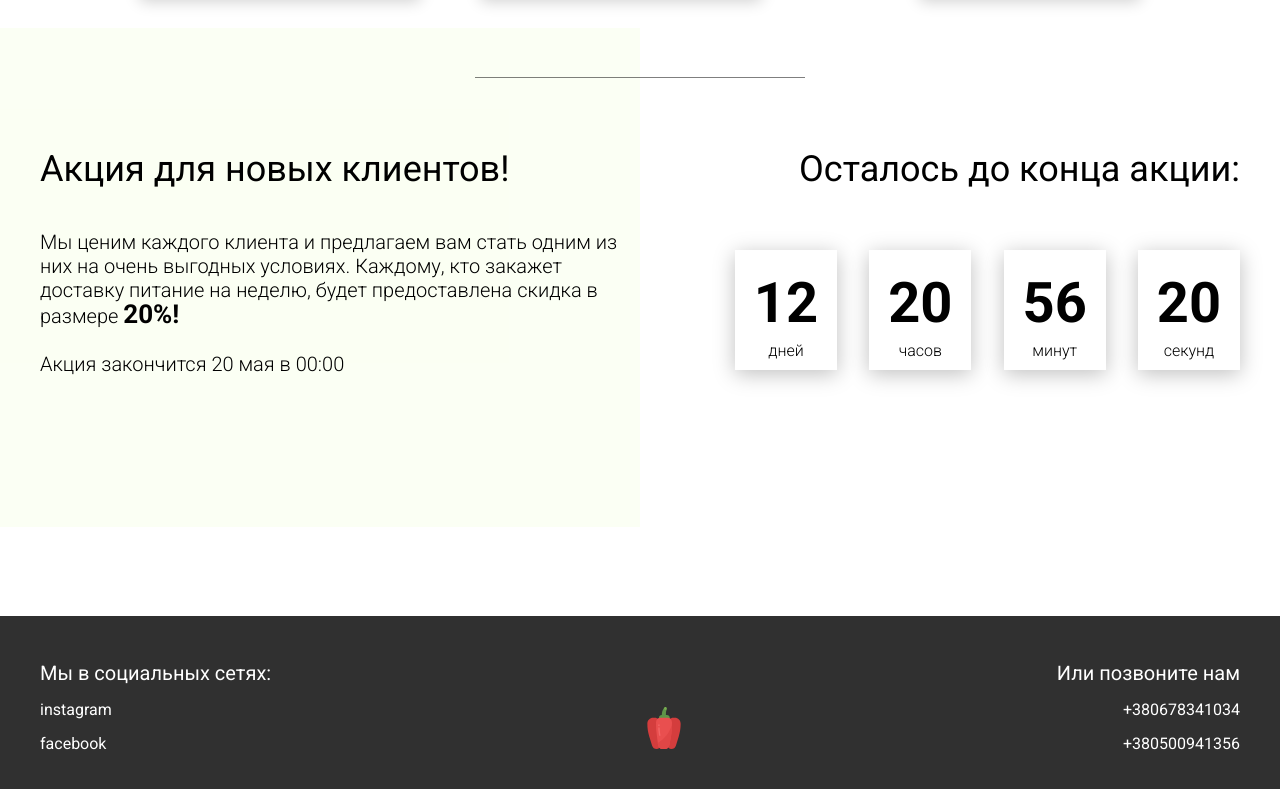
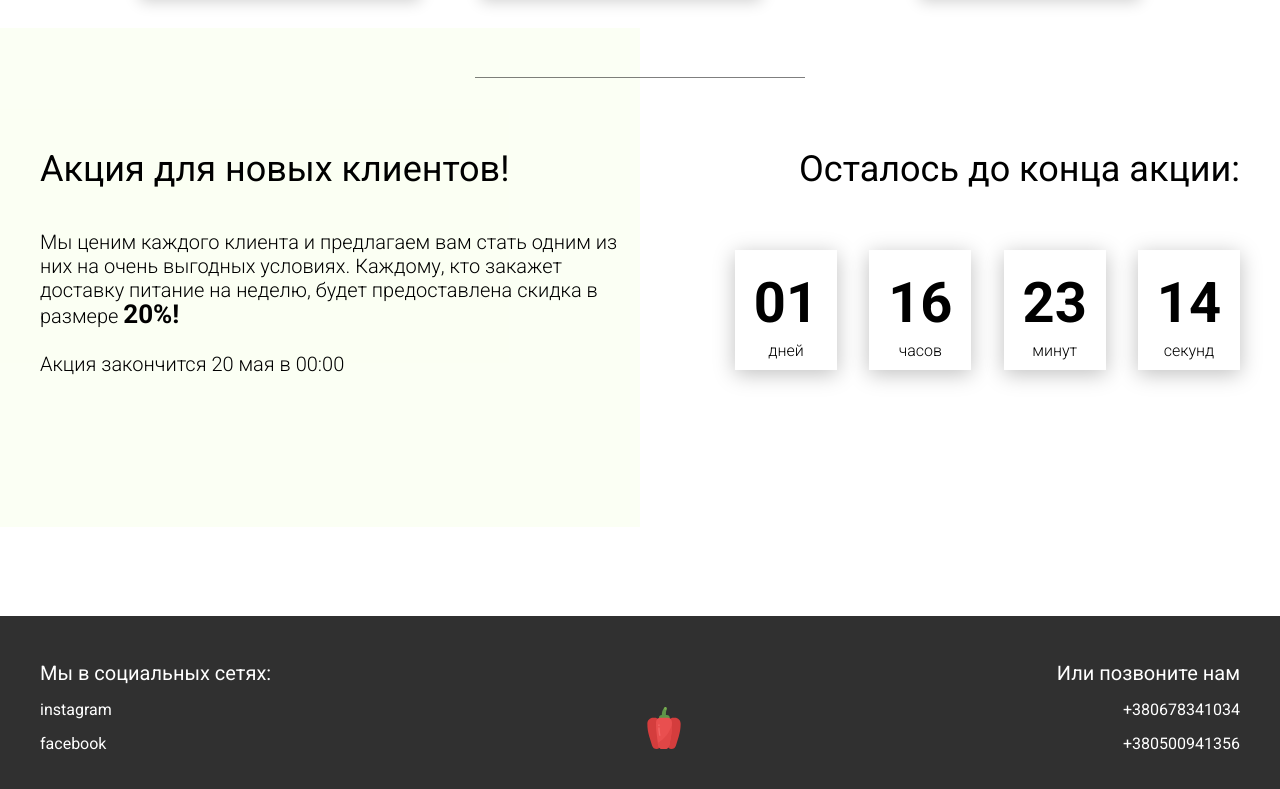
Before and after one commit to andreinovikau92/food_js, a plain HTML site: page index.html in a window 1280 px wide. Shown: the part 3448-4237 px from the top of the page. Drawn offline with Linux system fonts and the light colour scheme.

Commit message:
add in script timer

```diff
--- a/js/script.js
+++ b/js/script.js
@@ -1,5 +1,5 @@
 document.addEventListener('DOMContentLoaded', () => {
-
+    // Tabs
     const tabs = document.querySelectorAll('.tabheader__item'),
           tabsContent = document.querySelectorAll('.tabcontent'),
           tabsParent = document.querySelector('.tabheader__items');
@@ -36,4 +36,58 @@ document.addEventListener('DOMContentLoaded', () => {
             });
         }
     });
+
+    // Timer
+
+    const deadline = '2021-11-15';
+
+    function getTimeRemaining(endtime) {
+        const t = Date.parse(endtime) - Date.parse(new Date()),
+              days = Math.floor(t / (1000 * 60 * 60 * 24)),
+              hours = Math.floor ((t / (1000 * 60 * 60) % 24)),
+              minutes = Math.floor ((t / 1000 / 60) % 60),
+              seconds = Math.floor ((t / 1000) % 60);
+
+        return {
+            'total': t,
+            'days': days,
+            'hours': hours,
+            'minutes': minutes,
+            'seconds': seconds
+        };
+    }
+
+    function getZero(num) {
+        if (num >= 0 && num < 10) {
+            return `0${num}`;
+        } else {
+            return  num;
+        }
+    }
+
+    function setClock(selector, endtime) {
+        const timer = document.querySelector(selector),
+              days = timer.querySelector('#days'),
+              hours = timer.querySelector('#hours'),
+              minutes = timer.querySelector('#minutes'),
+              seconds = timer.querySelector('#seconds'),
+              timeInterval = setInterval(updateClock, 1000);
+
+        updateClock();
+
+        function updateClock() {
+            const t = getTimeRemaining(endtime);
+
+            days.innerHTML = getZero(t.days);
+            hours.innerHTML = getZero(t.hours);
+            minutes.innerHTML = getZero(t.minutes);
+            seconds.innerHTML = getZero(t.seconds);
+
+            if (t.total <= 0) {
+                clearInterval(timeInterval);
+            }
+        }
+    }
+
+    setClock('.timer', deadline);
 });
```
Also changed, not shown: index.html (+1 -1 lines).
